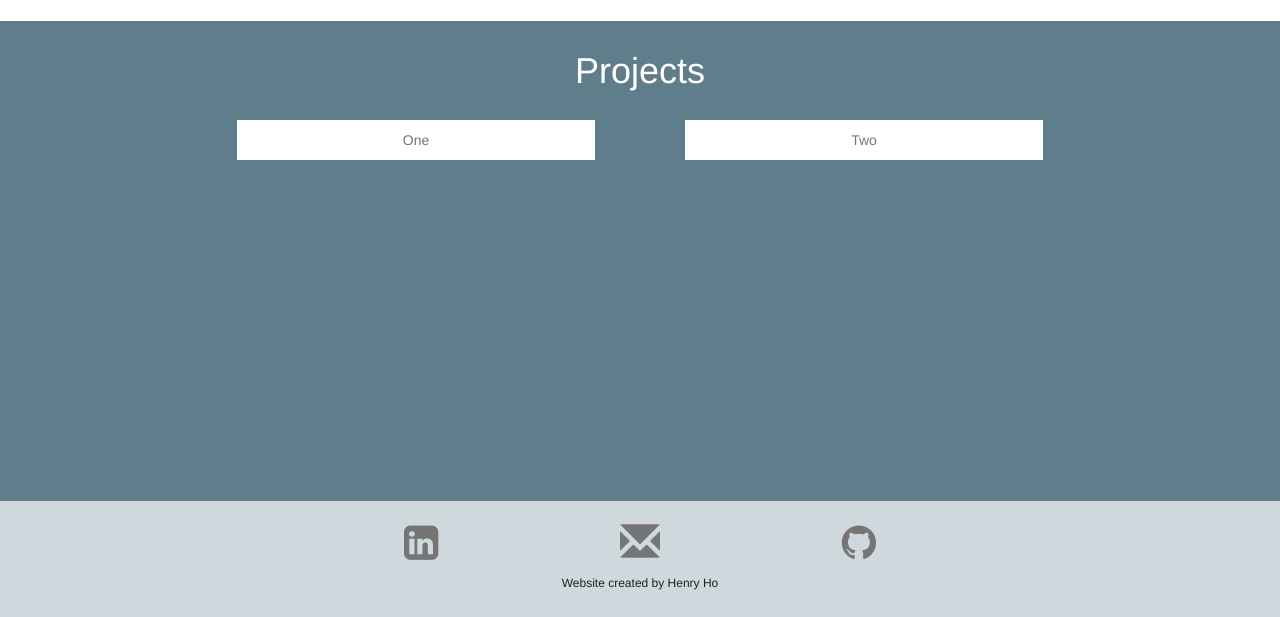
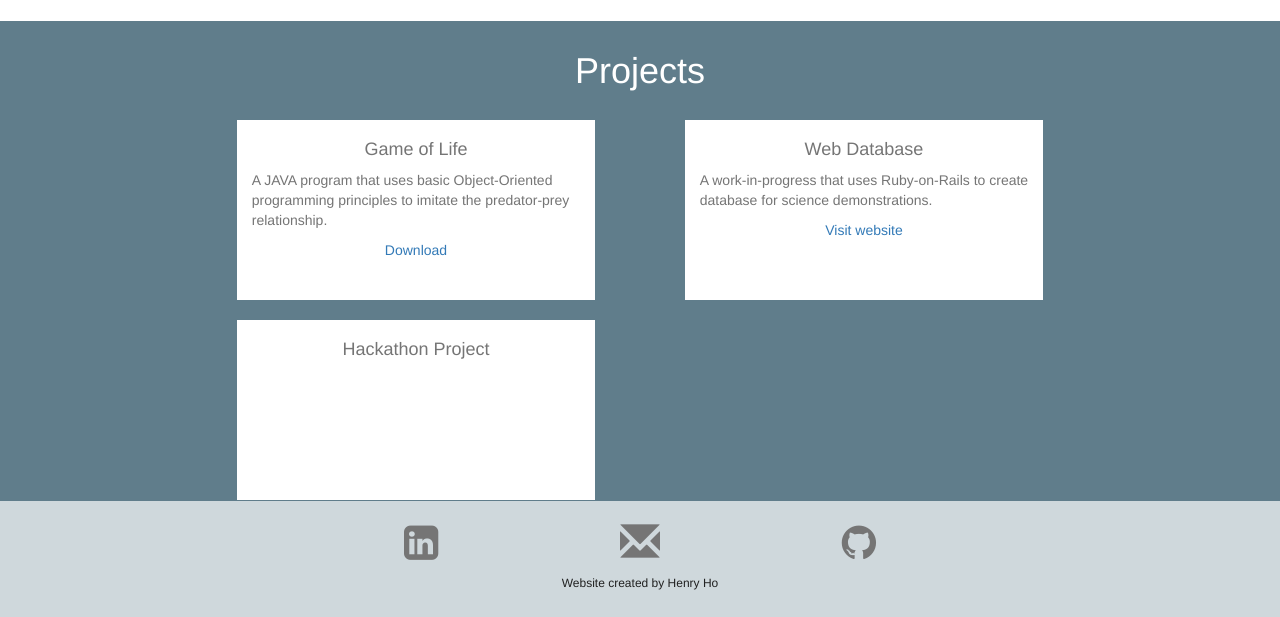
Before and after one commit to hchho/henryho.github.io, a PHP site: page / in a window 1280 px wide. Shown: the part 1309-1926 px from the top of the page. Run offline with PHP 8.4, Linux system fonts and the light colour scheme.

Commit message:
Added Projects

```diff
--- a/css/custom.css
+++ b/css/custom.css
@@ -43,7 +43,7 @@ h1 {
     font-size: 70px;
 }
 
-p {
+#about p {
     margin: 0 auto;
     width: 60%;
     text-align: center;
@@ -55,7 +55,6 @@ img#profile {
     padding: 20px;
     margin-left: auto;
     margin-right: auto;
-    /*    height: 100%;*/
 }
 
 div#projects {
@@ -73,6 +72,12 @@ div#projects div {
     width: 40%;
     margin-top: 10px;
     margin-bottom: 10px;
+    height: 180px;
+    overflow: auto;
+}
+
+div#projects p {
+    text-align: left;
 }
 
 
--- a/index.html
+++ b/index.html
@@ -31,13 +31,27 @@
             <div class="section cd-fixed-bg cd-bg-2" id="third">
                 <h1>Projects</h1>
                 <div id="projects">
-                    <div class="col-sm-6">One</div>
-                    <div class="col-sm-6">Two</div>
+                    <div class="col-sm-6">
+                        <h4>Game of Life</h4>
+                        <P>
+                            A JAVA program that uses basic Object-Oriented programming principles to imitate the predator-prey relationship.
+                        </P>
+                        <a href="files/henry/gameoflife.jar">Download</a>
+                    </div>
+                    <div class="col-sm-6">
+                        <h4>Web Database</h4>
+                        <P>
+                            A work-in-progress that uses Ruby-on-Rails to create database for science demonstrations.
+                        </P>
+                        <a href="https://enigmatic-tundra-32714.herokuapp.com/" target="_blank">Visit website</a>
+                    </div>
+                    <div class="col-sm-6">
+                        <h4>Hackathon Project</h4>
+                    </div>
                 </div>
             </div>
             <div class="cd-scrolling-bg cd-color-2" id="fourth">
                 <div class="section cd-container" id="contact">
-<!--                    <h1>Contact</h1>-->
                     <table>
                         <tr>
                             <td>
```
